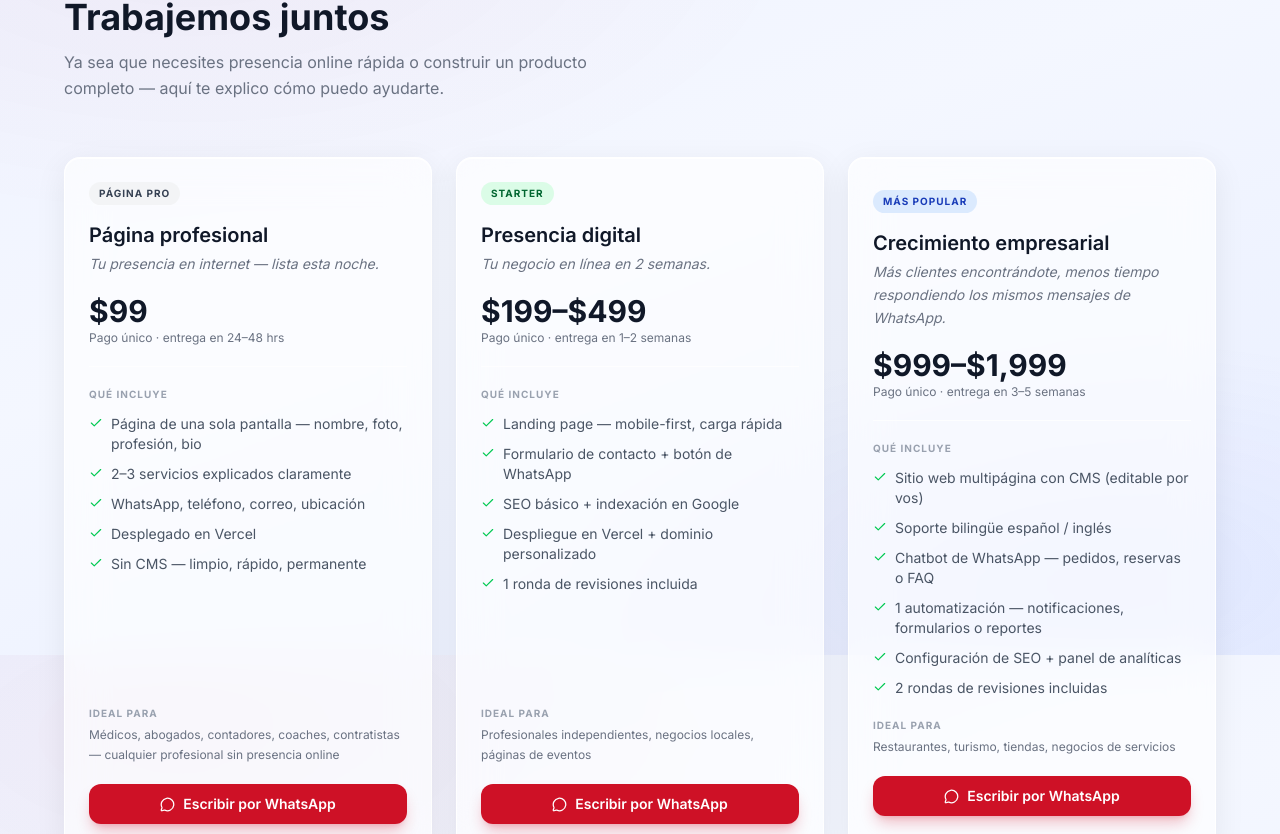
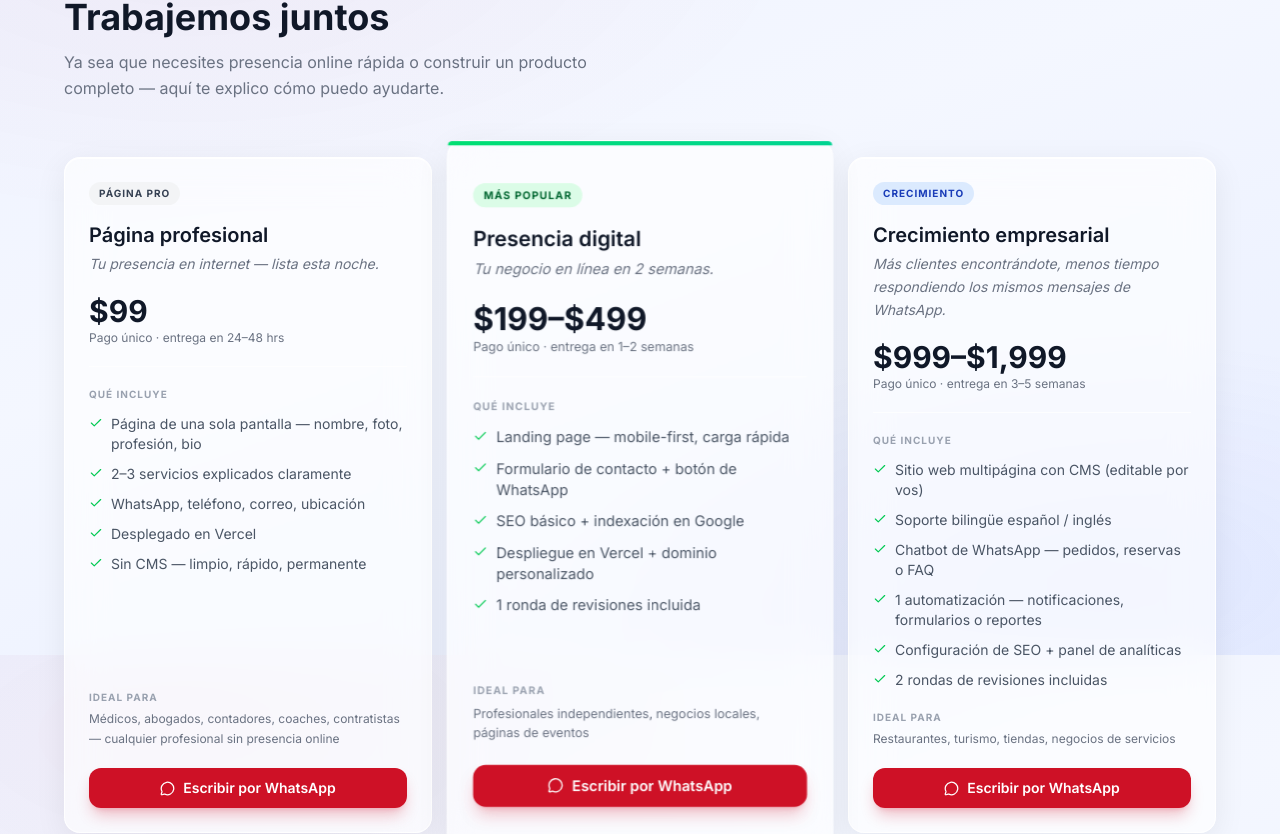
Before and after one commit to yerickcano/yerick-s-portfolio, a Next.js app: page / in a window 1280 px wide. Shown: the part 2545-3379 px from the top of the page. Built offline with nearby package versions, Linux system fonts and the light colour scheme.

Commit message:
added outstanding card

```diff
--- a/components/Packages.tsx
+++ b/components/Packages.tsx
@@ -61,12 +61,17 @@ export default function Packages() {
               whileInView={{ opacity: 1, y: 0 }}
               viewport={{ once: true }}
               transition={{ duration: 0.5, delay: i * 0.1 }}
-              className={`glass rounded-2xl flex flex-col ${
+              className={`glass rounded-2xl flex flex-col relative ${
                 pkg.featured
-                  ? "py-8 px-6 ring-2 ring-blue-400/60"
+                  ? "py-10 px-6 ring-2 ring-green-400/70 shadow-2xl shadow-green-100/80 lg:scale-105 z-10"
                   : "py-6 px-6"
               }`}
             >
+              {/* Featured top accent bar */}
+              {pkg.featured && (
+                <div className="absolute top-0 left-0 right-0 h-1 bg-gradient-to-r from-green-400 to-emerald-400 rounded-t-2xl" />
+              )}
+
               {/* Badge */}
               <span
                 className={`self-start text-[10px] font-bold uppercase tracking-widest px-2.5 py-1 rounded-full mb-4 ${
--- a/lib/i18n.ts
+++ b/lib/i18n.ts
@@ -102,12 +102,12 @@ export const t = {
         },
         {
           id: "starter",
-          badge: "Starter",
+          badge: "Most popular",
           name: "Digital presence",
           tagline: "Your business online in 2 weeks.",
           price: "$199–$499",
           priceNote: "One-time · delivered in 1–2 weeks",
-          featured: false,
+          featured: true,
           bestFor: "Independent professionals, small local businesses, event pages",
           items: [
             "Landing page — mobile-first, fast-loading",
@@ -119,12 +119,12 @@ export const t = {
         },
         {
           id: "growth",
-          badge: "Most popular",
+          badge: "Growth",
           name: "Business growth",
           tagline: "More clients finding you, less time answering the same WhatsApp messages.",
           price: "$999–$1,999",
           priceNote: "One-time · delivered in 3–5 weeks",
-          featured: true,
+          featured: false,
           bestFor: "Restaurants, tourism, retail shops, service businesses",
           items: [
             "Multi-page website with CMS (editable by you)",
@@ -289,12 +289,12 @@ export const t = {
         },
         {
           id: "starter",
-          badge: "Starter",
+          badge: "Más popular",
           name: "Presencia digital",
           tagline: "Tu negocio en línea en 2 semanas.",
           price: "$199–$499",
           priceNote: "Pago único · entrega en 1–2 semanas",
-          featured: false,
+          featured: true,
           bestFor: "Profesionales independientes, negocios locales, páginas de eventos",
           items: [
             "Landing page — mobile-first, carga rápida",
@@ -306,12 +306,12 @@ export const t = {
         },
         {
           id: "growth",
-          badge: "Más popular",
+          badge: "Crecimiento",
           name: "Crecimiento empresarial",
           tagline: "Más clientes encontrándote, menos tiempo respondiendo los mismos mensajes de WhatsApp.",
           price: "$999–$1,999",
           priceNote: "Pago único · entrega en 3–5 semanas",
-          featured: true,
+          featured: false,
           bestFor: "Restaurantes, turismo, tiendas, negocios de servicios",
           items: [
             "Sitio web multipágina con CMS (editable por vos)",
```
